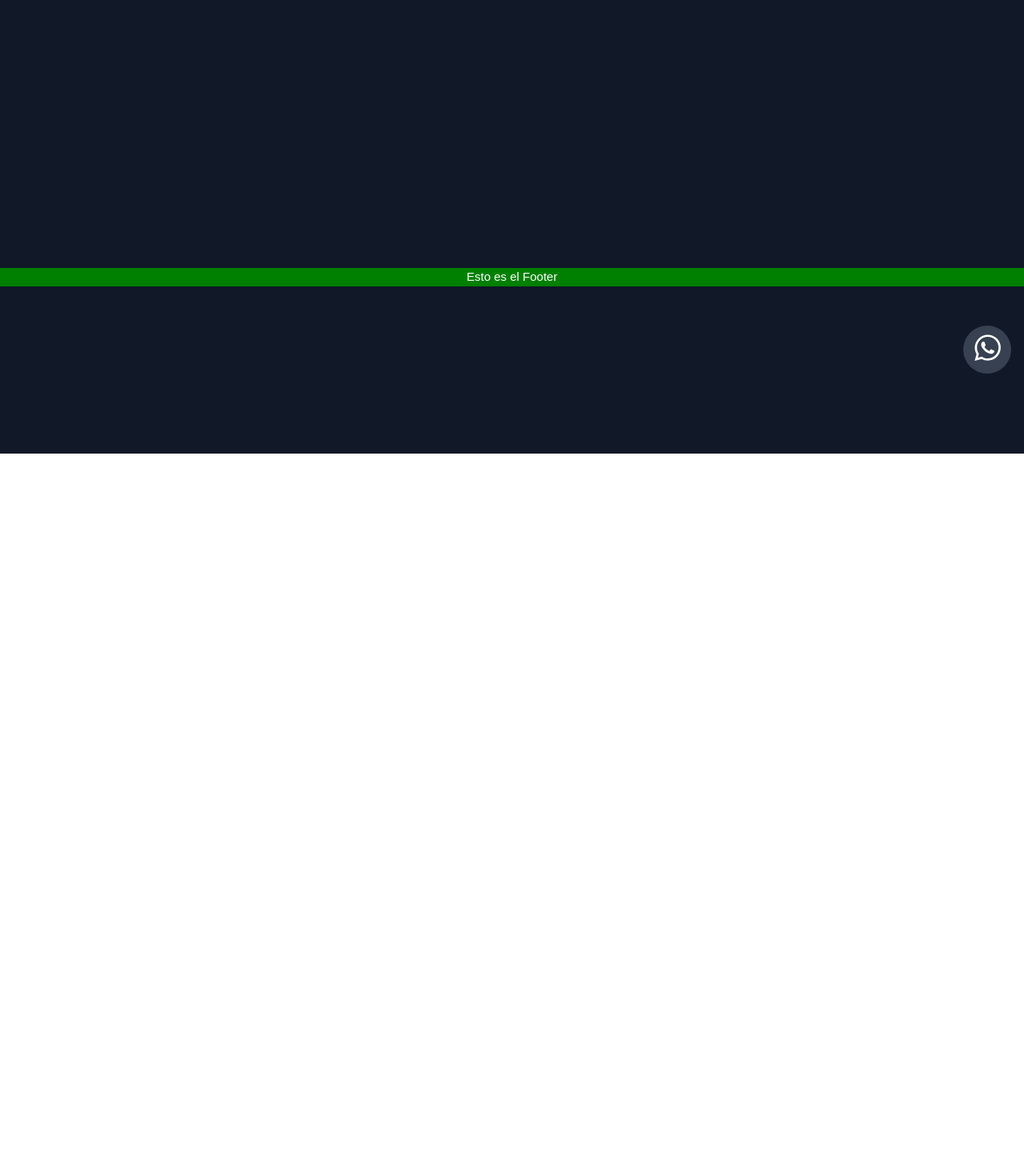
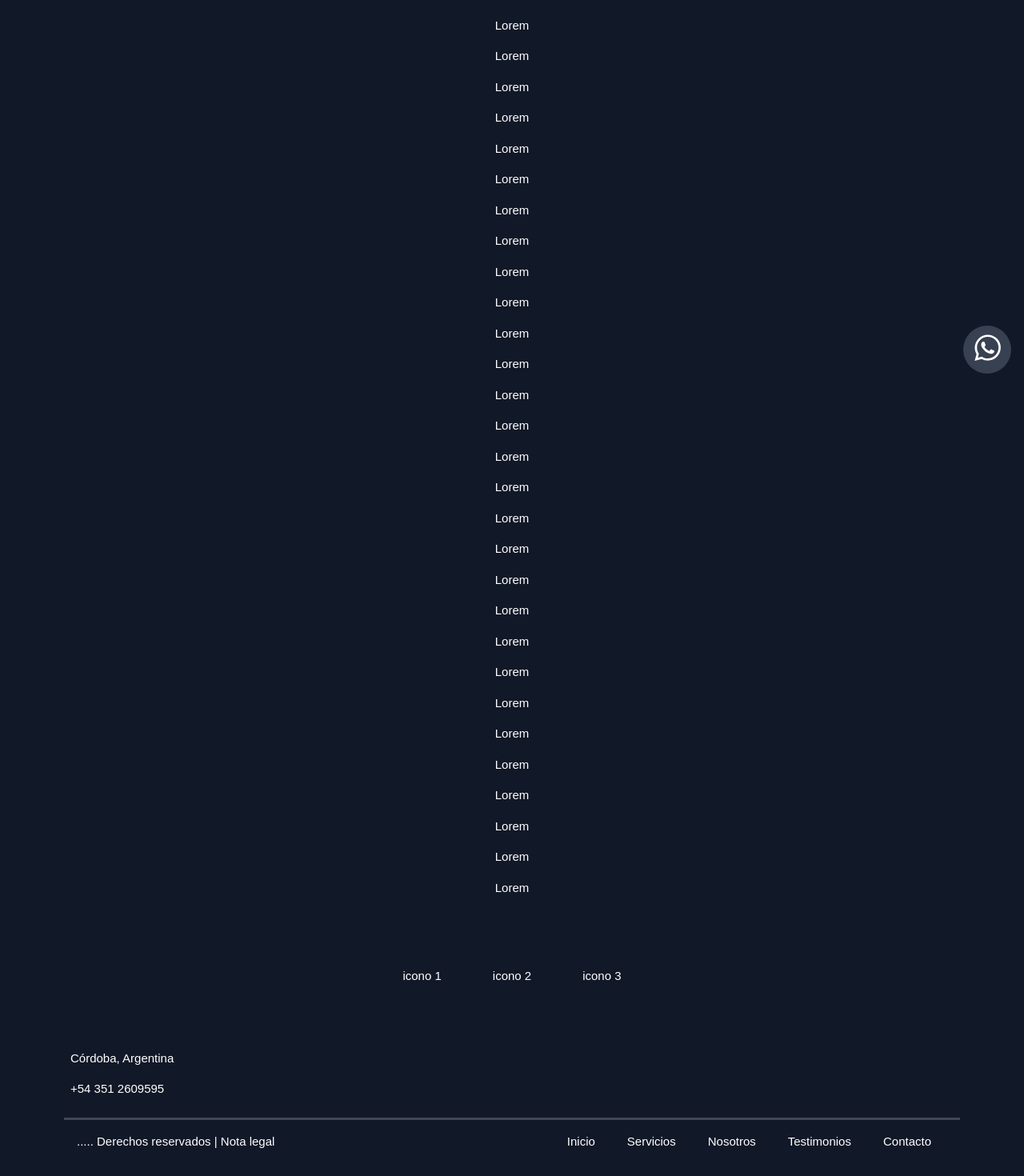
Before and after one commit to Nikkun13/TrabajoTop10, a React (Create React App) app: page / in a window 1280 px wide. Shown: the part 233-1703 px from the top of the page at 80% size. Before the commit the page ends 800 px from the top, so only its background shows below. Built offline with nearby package versions, Linux system fonts and the light colour scheme.

Commit message:
footer v1

```diff
--- a/src/App.css
+++ b/src/App.css
@@ -1,12 +1,20 @@
 * {
   margin: 0;
   padding: 0;
+}
+html,
+body {
+  height: 100%;
+}
+#root {
+  position: relative;
+  min-height: 100%;
 }
 
 .App {
   text-align: center;
   background-color: #111827;
-  font-family:Arial, Helvetica, sans-serif ; /* No es exactamente esta, luego se cambia*/
+  font-family: Arial, Helvetica, sans-serif; /* No es exactamente esta, luego se cambia*/
   font-size: 15px;
   font-weight: 500;
   min-height: 100vh;
--- a/src/App.js
+++ b/src/App.js
@@ -1,7 +1,6 @@
 import Header from "./components/Header/Header";
 import Main from "./components/Main/Main";
 import Footer from "./components/Footer/Footer";
-
 import "./App.css";
 
 function App() {
--- a/src/components/Footer/Footer.css
+++ b/src/components/Footer/Footer.css
@@ -1,5 +1,45 @@
 .footer {
-    background-color: green;
-    width: 100%;
-    text-align: center;
+  background-color: green;
+  width: 100%;
+  height: 20vh;
+  text-align: center;
+  position: absolute;
+  bottom: 0;
+  border-top: 20vh red;
+  margin-top: 20%;
 }
+.footerSection1 {
+  display: flex;
+  justify-content: center;
+  padding: 5vh;
+}
+.footerSection1 span {
+  padding: 4vh;
+}
+.footerSection2 {
+  display: flex;
+  flex-direction: column;
+  align-items: flex-start;
+  margin-left: 10vh;
+  margin-bottom: 2vh;
+}
+.footerSection3 {
+  border-top: solid rgba(255, 255, 255, 0.2);
+  display: flex;
+  justify-content: space-between;
+  margin-left: 10vh;
+  margin-right: 10vh;
+  padding: 2vh;
+}
+.navFooter li {
+  list-style: none;
+  display: inline-block;
+  margin: 0 20px;
+}
+.navFooter li a {
+  text-decoration: none;
+  color: #ffffff;
+}
+.navFooter li a:hover {
+  color: #e3b6f9;
+}
--- a/src/components/Footer/Footer.js
+++ b/src/components/Footer/Footer.js
@@ -1,11 +1,50 @@
-import './Footer.css'
+import "./Footer.css";
 
 const Footer = () => {
+  return (
+    <>
+      <div className="footerSection1">
+        <span>icono 1</span>
+        <span>icono 2</span>
+        <span>icono 3</span>
+      </div>
+      <div className="footerSection2">
+        <span style={{ padding: "1vh" }}>Córdoba, Argentina</span>
+        <span style={{ padding: "1vh" }}>+54 351 2609595</span>
+      </div>
+      <div className="footerSection3">
+        <p>..... Derechos reservados | Nota legal</p>
 
-    return (
-        <div className='footer'>Esto es el Footer</div>
-    )
+        <ul className="navFooter">
+          <li>
+            <a className="" href="#">
+              Inicio
+            </a>
+          </li>
+          <li>
+            <a className="" href="#">
+              Servicios
+            </a>
+          </li>
+          <li>
+            <a className="" href="#">
+              Nosotros
+            </a>
+          </li>
+          <li>
+            <a className="" href="#">
+              Testimonios
+            </a>
+          </li>
+          <li>
+            <a className="" href="#">
+              Contacto
+            </a>
+          </li>
+        </ul>
+      </div>
+    </>
+  );
+};
 
-}
-
-export default Footer
+export default Footer;
--- a/src/components/Main/Main.js
+++ b/src/components/Main/Main.js
@@ -1,12 +1,49 @@
 import "./Main.css";
-import WhatsAppButton from "../WhatsAppButton/WhatsAppButton";
+import WhatsAppButton from "../WhatsApp-button/WhatsAppButton";
 const Main = () => {
   return (
-    <div className="main">
-      <div>Esto es el Main</div>
+    <>
       <WhatsAppButton />
-      <p>Lorem</p>
-    </div>
+      <div className="main">
+        <div>Esto es el Main</div>
+
+        <p>Lorem</p>
+        <p>Lorem</p>
+        <p>Lorem</p>
+        <p>Lorem</p>
+        <p>Lorem</p>
+        <p>Lorem</p>
+        <p>Lorem</p>
+        <p>Lorem</p>
+        <p>Lorem</p>
+        <p>Lorem</p>
+        <p>Lorem</p>
+        <p>Lorem</p>
+        <p>Lorem</p>
+        <p>Lorem</p>
+        <p>Lorem</p>
+        <p>Lorem</p>
+        <p>Lorem</p>
+        <p>Lorem</p>
+        <p>Lorem</p>
+        <p>Lorem</p>
+        <p>Lorem</p>
+        <p>Lorem</p>
+        <p>Lorem</p>
+        <p>Lorem</p>
+        <p>Lorem</p>
+        <p>Lorem</p>
+        <p>Lorem</p>
+        <p>Lorem</p>
+        <p>Lorem</p>
+        <p>Lorem</p>
+        <p>Lorem</p>
+        <p>Lorem</p>
+        <p>Lorem</p>
+        <p>Lorem</p>
+        <p>Lorem</p>
+      </div>
+    </>
   );
 };
 
--- a/src/components/WhatsAppButton/WhatsAppButton.js
+++ b/src/components/WhatsApp-button/WhatsAppButton.js
@@ -1,5 +1,5 @@
 import React from "react";
-import "../WhatsAppButton/WhatsAppButton.css";
+import "../WhatsApp-button/WhatsAppButton.css";
 
 const WhatsAppButton = () => {
   return (
```
Also changed, not shown: src/components/WhatsApp-button/WhatsAppButton.css (renamed from src/components/WhatsAppButton/WhatsAppButton.css).
